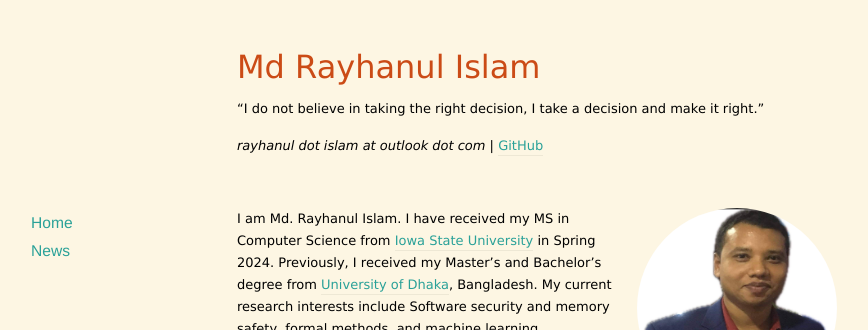
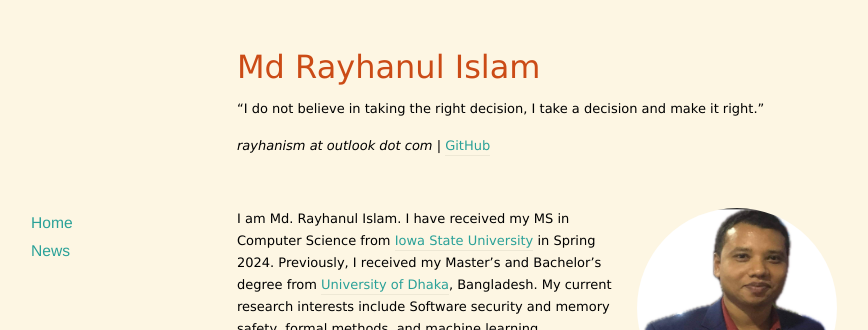
Before and after one commit to rayhanul/rayhanul.github.io, a Jekyll site: the page built from index.markdown, in a window 1280 px wide and 900 px high. Shown: the top 330 px of the window, without its empty margins (103-971 px from the left). Built offline with Jekyll 4.4.1, drawn with Linux system fonts in a browser that asks for light colours; nearby versions of some CDN libraries; the list of posts is cut into pages by our own code.

Commit message:
email change

```diff
--- a/_layouts/default.html
+++ b/_layouts/default.html
@@ -23,7 +23,7 @@
       <!-- <h1><a href=""><i class="icon-sun"></i> {{ site.name }}</a> </h1> -->
       <h1><a href=""><i class=""></i> {{ site.name }}</a> </h1>
       <p>{{ site.description }}</p>
-      <p><i>rayhanul dot islam at outlook dot com | </i> <a href="https://github.com/rayhanul">GitHub</a></p>
+      <p><i>rayhanism at outlook dot com | </i> <a href="https://github.com/rayhanul">GitHub</a></p>
 </header>
 
 
```
